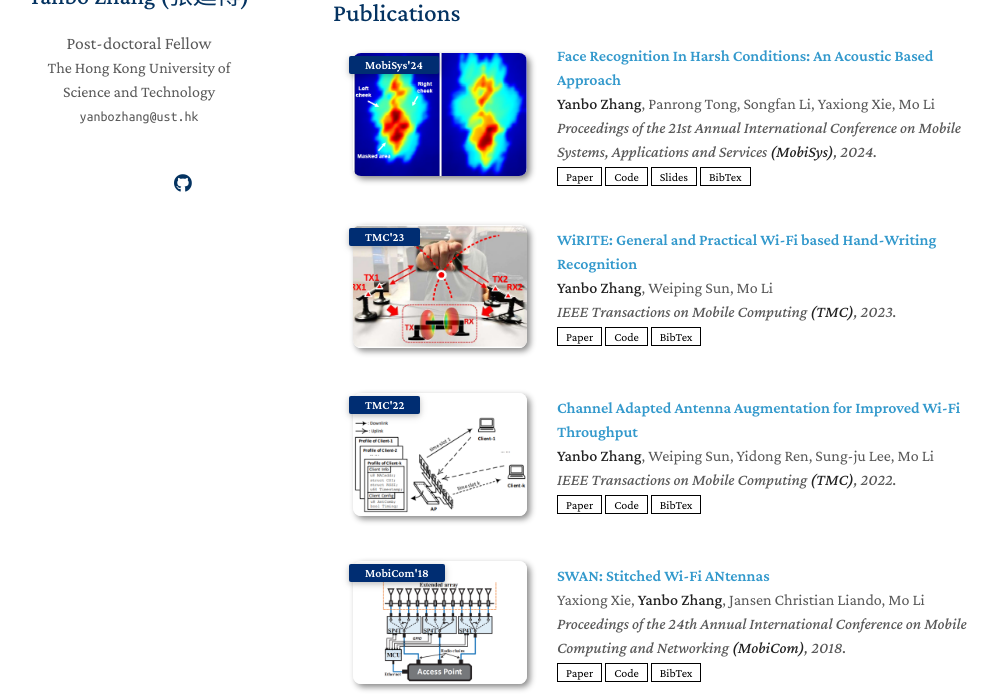
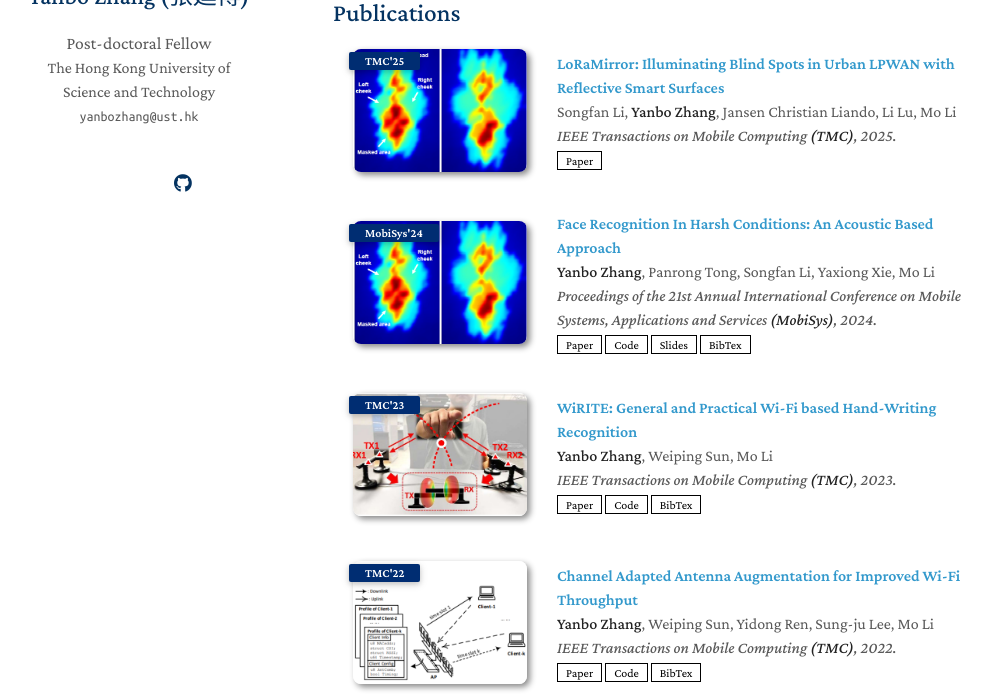
Before and after one commit to yanbozhang003/yanbozhang003.github.io, a Jekyll site: the page built from index.md, in a window 1280 px wide and 900 px high, scrolled down 624 px, cut to the strip 206-900 px from the top of the window. Shown: the whole strip, without its empty margins (137-1135 px from the left). Built offline with Jekyll 4.4.1, drawn with Linux system fonts in a browser that asks for light colours; nearby versions of some CDN libraries; a style sheet for code colours, icons or effects is not loaded; our own code applies the rules of GitHub Pages for plain Markdown files.

Commit message:
add files

```diff
--- a/_data/publications.yml
+++ b/_data/publications.yml
@@ -1,4 +1,14 @@
 main:
+
+  - title: "LoRaMirror: Illuminating Blind Spots in Urban LPWAN with Reflective Smart Surfaces"
+    authors: Songfan Li, <strong>Yanbo Zhang</strong>, Jansen Christian Liando, Li Lu, Mo Li
+    conference_short: TMC'25
+    conference: IEEE Transactions on Mobile Computing <strong>(TMC)</strong>, 2025.
+    pdf: ./assets/files/publications_pdf/LoRaMirror.pdf
+    # code: https://zenodo.org/records/11094213
+    # slides: ./assets/files/publications_pdf/acFace_slides_v2_pdf.pdf
+    # bibtex: https://github.com/yanbozhang003/AcFace/blob/main/acm_3643832.3661855.bib
+    image: ./assets/img/publications_img/AcFace2.png
 
   - title: "Face Recognition In Harsh Conditions: An Acoustic Based Approach"
     authors: <strong>Yanbo Zhang</strong>, Panrong Tong, Songfan Li, Yaxiong Xie, Mo Li
```
Also changed, not shown: assets/img/publications_img/loramirror.png (added), 1 other file.
